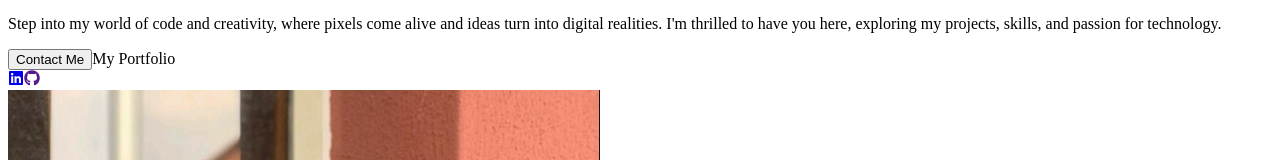
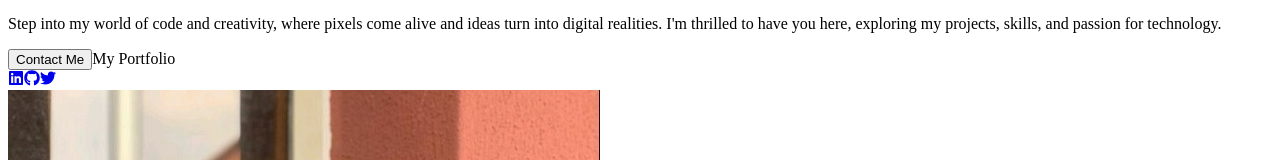
Before and after one commit to Andreyhuey/portfolio, a Next.js app: page / in a window 1280 px wide. Shown: the part 271-431 px from the top of the page. Built offline with nearby package versions, Linux system fonts and the light colour scheme; a web font is replaced by a local one.

Commit message:
twitter icon added

```diff
--- a/src/components/Banner.jsx
+++ b/src/components/Banner.jsx
@@ -1,6 +1,6 @@
 import React from "react";
 import Avatar from "../assets/avatar.jpeg";
-import { FaGithub, FaLinkedin } from "react-icons/fa";
+import { FaGithub, FaLinkedin, FaTwitter } from "react-icons/fa";
 // type animation
 import { TypeAnimation } from "react-type-animation";
 //  motion
@@ -96,11 +96,17 @@ export default function Banner() {
               viewport={{ once: false, amount: 0.7 }}
               className="flex text-[20px] gap-x-6 max-w-max mx-auto lg:mx-0 text-slate-300 lg:max"
             >
-              <a href="#">
+              <a
+                href="https://www.linkedin.com/in/oluwadara-ola-obaado-64b5511b4/"
+                target="_blank"
+              >
                 <FaLinkedin className="text-4xl" />
               </a>
-              <a href="">
+              <a href="https://github.com/andreyhuey" target="_blank">
                 <FaGithub className="text-4xl" />
+              </a>
+              <a href="https://twitter.com/andreyhuey" target="_blank">
+                <FaTwitter className="text-4xl" />
               </a>
             </motion.div>
           </div>
```
